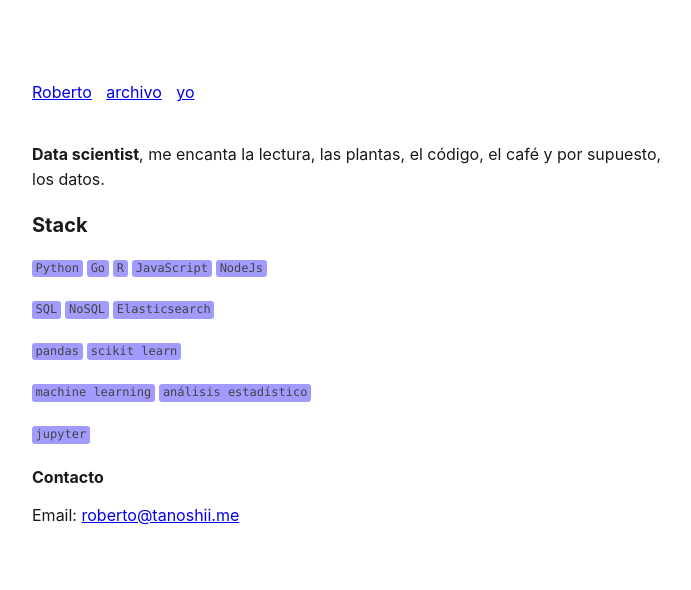
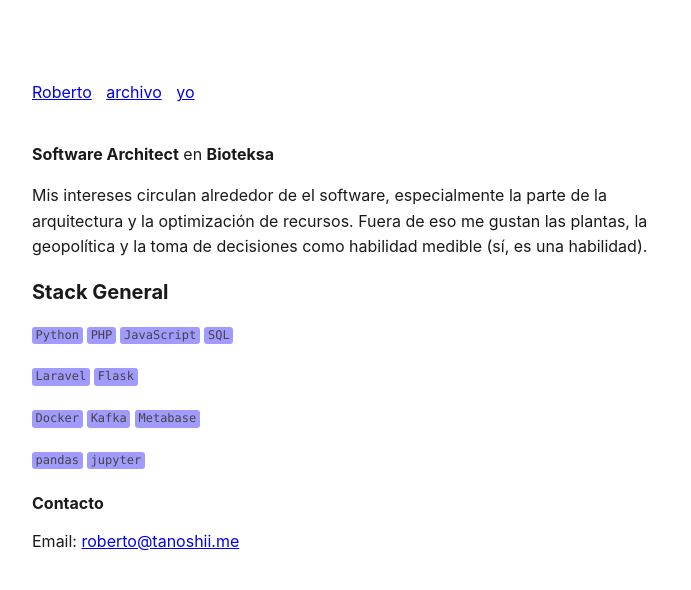
Before and after one commit to totogarza/garzacodes, a Jekyll site: the page built from about.md, in a window 1280 px wide. Shown: the top 590 px of the page, without its empty margins (288-979 px from the left). Built offline with Jekyll 4.4.1, drawn with Linux system fonts in a browser that asks for light colours.

Commit message:
new about me

```diff
--- a/about.md
+++ b/about.md
@@ -1,25 +1,23 @@
 ---
 layout: main
-title: Sobre mi
+title: Un poco sobre mi
 permalink: /yo
 ---
 
+__Software Architect__ en __Bioteksa__
 
-__Data scientist__, me encanta la lectura, las plantas, el código, el café y por supuesto, los datos.
+Mis intereses circulan alrededor de el software, especialmente la parte de la arquitectura y la optimización de recursos. Fuera de eso me gustan las plantas, la geopolítica y la toma de decisiones como habilidad medible (sí, es una habilidad).
 
 
+### Stack General
 
-### Stack
+`Python`  `PHP`  `JavaScript` `SQL`
 
-`Python` `Go` `R` `JavaScript` `NodeJs`
+`Laravel` `Flask`
 
-`SQL` `NoSQL` `Elasticsearch`
+`Docker` `Kafka` `Metabase`
 
-`pandas` `scikit learn`
-
-`machine learning` `análisis estadístico`
-
-`jupyter`
+`pandas`  `jupyter`
 
 
 <h4 id="contact">Contacto</h4>
```
